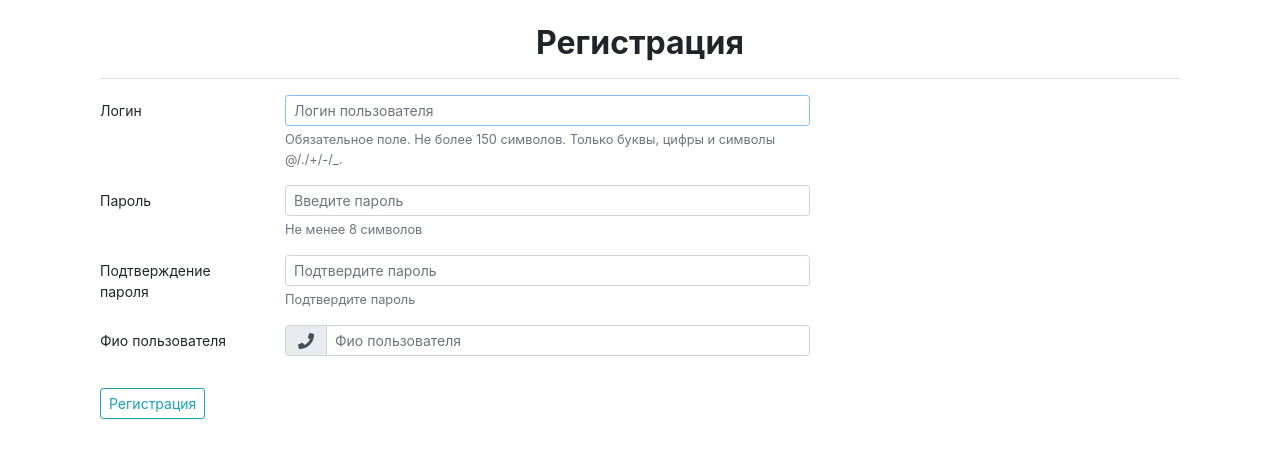
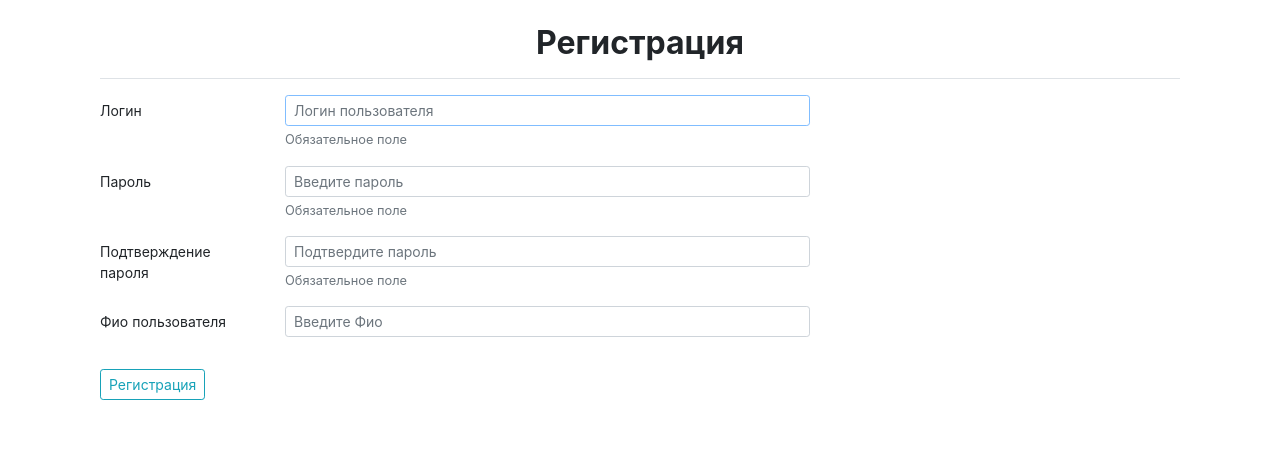
Before and after one commit to Zeroitman/travel-network, a Django app: page /register/ in a window 1280 px wide. Shown: the part 56-514 px from the top of the page. Run offline with Django 3.2, Linux system fonts and the light colour scheme; some libraries are stand-ins or nearby versions.

Commit message:
Added checks in templates

```diff
--- a/social_network/forms.py
+++ b/social_network/forms.py
@@ -34,12 +34,11 @@ class UserInfoForm(forms.ModelForm):
         widgets = {
             'full_name': forms.TextInput(
                 attrs={'class': 'form-control form-control-sm shadow-none',
-                       'placeholder': 'Фио пользователя'}),
+                       'placeholder': 'Введите Фио'}),
         }
 
 
 class PostForm(forms.ModelForm):
     class Meta:
         model = Post
-        # exclude = []
-        fields = ['post_user', 'post_subject', 'post_body', 'tag']
+        fields = ['post_user', 'post_subject', 'post_body', 'tag', 'image']
--- a/social_network/templates/registration.html
+++ b/social_network/templates/registration.html
@@ -13,9 +13,7 @@
                 <label for="id_username" class="col-sm-2 col-form-label col-form-label-sm">Логин</label>
                 <div class="col-sm-6">
                     {{ form.username }}
-                    <small class="form-text text-muted">Обязательное поле. Не более 150 символов. Только буквы, цифры и
-                        символы @/./+/-/_.
-                    </small>
+                    <small class="form-text text-muted">Обязательное поле</small>
                 </div>
             </div>
             <div class="form-group row">
@@ -23,7 +21,7 @@
                 <div class="col-sm-6">
                     <input type="password" id="id_password1" name="password1" required
                            class="form-control form-control-sm shadow-none" placeholder="Введите пароль">
-                    <small class="form-text text-muted">Не менее 8 символов</small>
+                    <small class="form-text text-muted">Обязательное поле</small>
                     {% for i in form.password1.errors %}
                         <p class="font-weight-light text-danger d-block small text-center pb-0 mb-0">{{ i }}</p>
                     {% endfor %}
@@ -34,7 +32,7 @@
                 <div class="col-sm-6">
                     <input type="password" id="id_password2" name="password2" required
                            class="form-control form-control-sm shadow-none" placeholder="Подтвердите пароль">
-                    <small class="form-text text-muted">Подтвердите пароль</small>
+                    <small class="form-text text-muted">Обязательное поле</small>
                     {% for i in form.password2.errors %}
                         <p class="font-weight-light text-danger d-block small text-center pb-0 mb-0">{{ i }}</p>
                     {% endfor %}
@@ -43,9 +41,6 @@
             <div class="form-group row">
                 <label for="id_phone" class="col-sm-2 col-form-label col-form-label-sm">Фио пользователя</label>
                 <div class="col-sm-6 input-group">
-                    <div class="input-group-prepend">
-                        <div class="input-group-text"><i class="fas fa-phone"></i></div>
-                    </div>
                     {{ p_form.full_name }}
                     {{ info_form.full_name.errors }}
                     {% for i in info_form.full_name.errors %}
--- a/social_network/views.py
+++ b/social_network/views.py
@@ -1,3 +1,4 @@
+from django.contrib.auth.mixins import LoginRequiredMixin
 from django.shortcuts import redirect, render, get_object_or_404
 from django.urls import reverse
 from django.views.generic import ListView, DetailView, CreateView
@@ -16,7 +17,7 @@ class PostList(ListView):
         return Post.objects.filter(activity=True)
 
 
-class PostCreateView(CreateView):
+class PostCreateView(CreateView, LoginRequiredMixin):
     model = Post
     template_name = 'post_create.html'
     form_class = PostForm
@@ -25,17 +26,17 @@ class PostCreateView(CreateView):
         return reverse('post_detail', kwargs={'pk': self.object})
 
 
-class PostDetailView(DetailView):
+class PostDetailView(DetailView, LoginRequiredMixin):
     model = Post
     template_name = 'post_detail.html'
 
 
-class UserListView(ListView):
+class UserListView(ListView, LoginRequiredMixin):
     model = UserInfo
     template_name = 'users_list.html'
 
 
-class UserDetailView(DetailView):
+class UserDetailView(DetailView, LoginRequiredMixin):
     model = UserInfo
     template_name = 'user_detail.html'
 
```
Also changed, not shown: social_network/templates/post_create.html (+7 -5 lines), social_network/templates/post_detail.html (+15 -1 lines), social_network/templates/post_list.html (+8 -8 lines), social_network/templates/registration/login.html (+7 -2 lines), social_network/migrations/0001_initial.py, social_network/migrations/0002_auto_20200924_1714.py (deleted), social_network/migrations/0003_post_rating.py (deleted).
